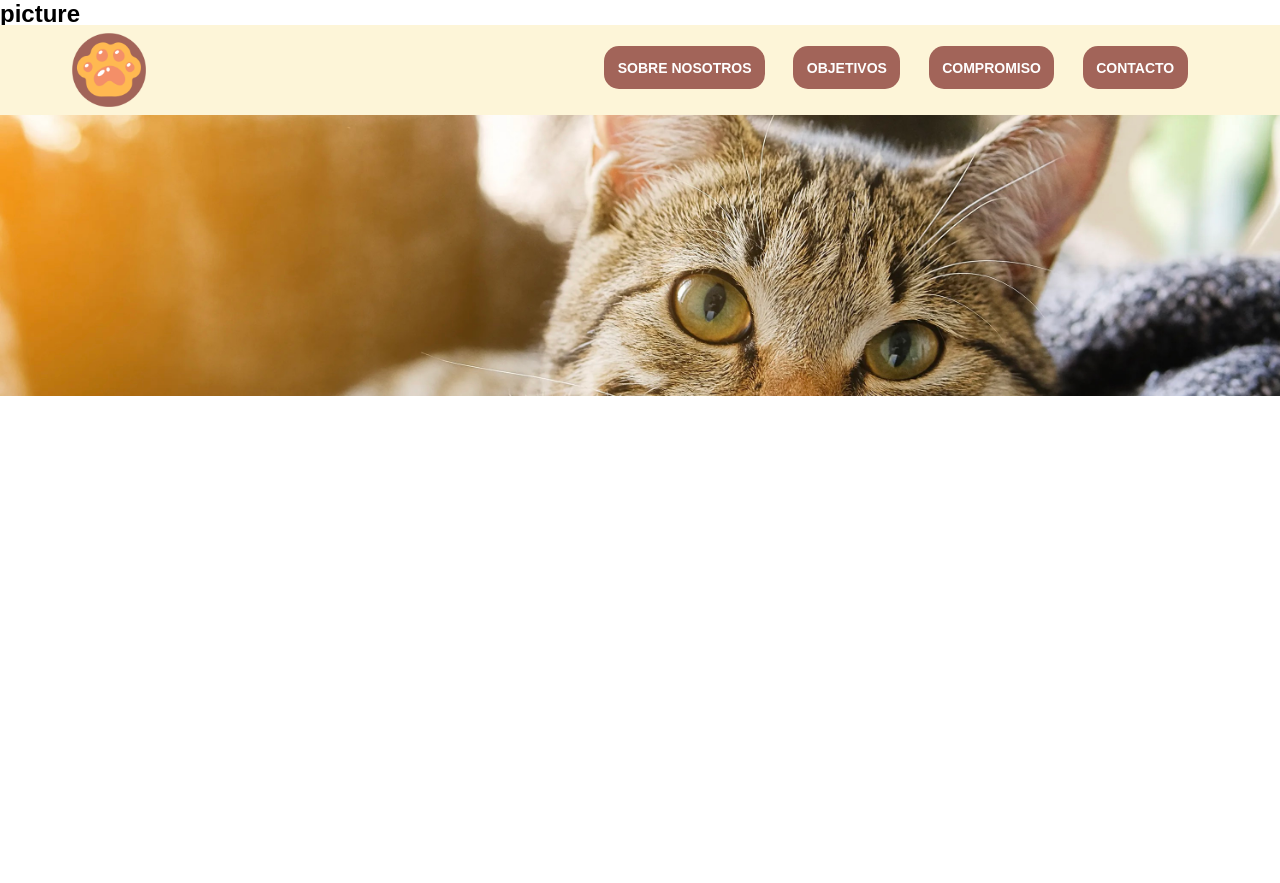
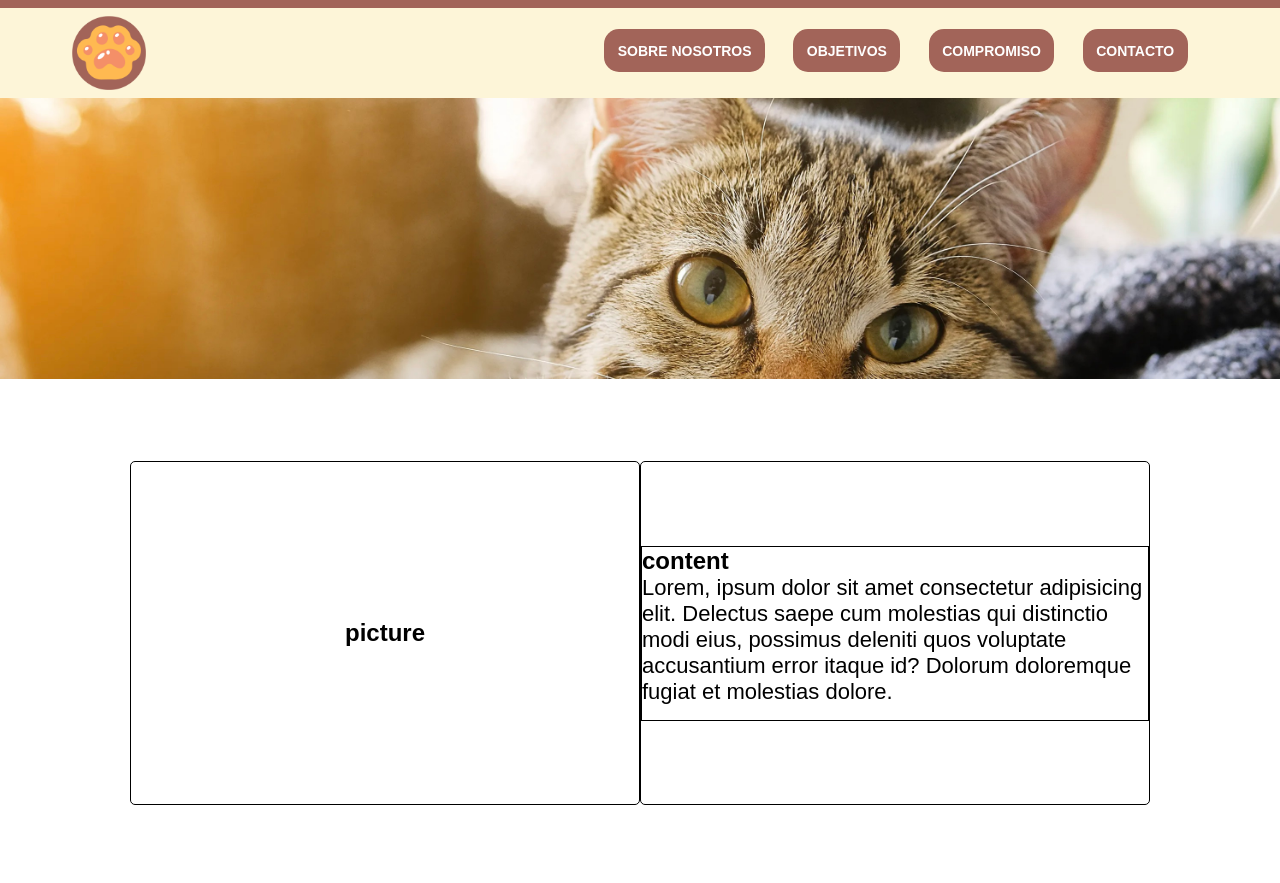
Before and after one commit to CristopherVanegas/collaborativeProjects, a plain HTML site: page paginaEstaticaDeGatitos/index.html in a window 1280 px wide. Before the commit the page ends 800 px from the top, so only its background shows below. Drawn offline with Linux system fonts and the light colour scheme.

Commit message:
ADDED Styles and index.html update

```diff
--- a/paginaEstaticaDeGatitos/index.html
+++ b/paginaEstaticaDeGatitos/index.html
@@ -38,7 +38,10 @@
                 <h2>picture</h2>
             </picture>
             <section id="sec_1">
-                <h2>content</h2>
+                <div id="info">
+                    <h2 class="contenido ">content</h2>
+                    <p>Lorem, ipsum dolor sit amet consectetur adipisicing elit. Delectus saepe cum molestias qui distinctio modi eius, possimus deleniti quos voluptate accusantium error itaque id? Dolorum doloremque fugiat et molestias dolore.</p>
+                </div>
             </section>
         </div>
 
--- a/paginaEstaticaDeGatitos/styles/styles.css
+++ b/paginaEstaticaDeGatitos/styles/styles.css
@@ -10,6 +10,11 @@
     font-family: sans-serif;
 }
 
+.top_container {
+    height: 8px;
+    background-color: var(--light-brown);
+}
+
 .content {
     width: 100%;
     height: 100%;
@@ -18,14 +23,15 @@
 
 .navbarWrapper {
     position: absolute;
-    top: 25px;
+    top: 8px;
     background-color: var(--light-skin);
 	width: 100%;
 	height: 90px;
+    background-color: var(--light-skin);
+    /* opacity: 0.5; */
 }
 
 .leftNavbar {
-    background-color: var(--light-skin);
     position:absolute;
     left: 5%;
     width: 101px;
@@ -39,7 +45,6 @@
 }
 
 .rightNavbar {
-    background: #FDF5D8;
     position:absolute;
     right:5%;
     height: 90px;
@@ -75,10 +80,53 @@
 }
 
 .banner_picture {
-    position: absolute;
-    top: 25px;
+    position: block;
+    top: 40px;
     max-width: 100%;
     /* height: 500px; */
+}
+
+.container {
+    display: flex;
+    /* flex-wrap:nowrap; */ /* Not necessary */
+
+    /* border: 1px solid black; */
+    margin: 0px 130px;
+    border-radius: 5px;
+    box-sizing:border-box;
+    justify-content: space-between;
+    /* position: sticky; */ /* Not neccesary */
+    width: max-width;
+    height: 500px;
+}
+
+#picture_container, #sec_1 {
+    border: 1px solid black;
+    border-radius: 5px;
+    width: 600px;   /* Before: 480px */
+    height: 342px;
+    margin: auto 0px;
+
+    display: flex;
+    justify-content: space-around;
+}
+
+#sec_1>#info {
+    border: 1px solid black;
+    height: max-content;
+    margin: auto 0px;
+}
+
+
+#sec_1>#info>p {
+    margin-bottom: 15px;
+    font-size: 22px;
+}
+
+/* just to align the draft content in it */
+#picture_container>h2, #sec_1>h2 {
+    text-align: center;
+    margin: auto 0px;
 }
 
 /*/////// MEDIA QUERY SECTION ///////*/
```
